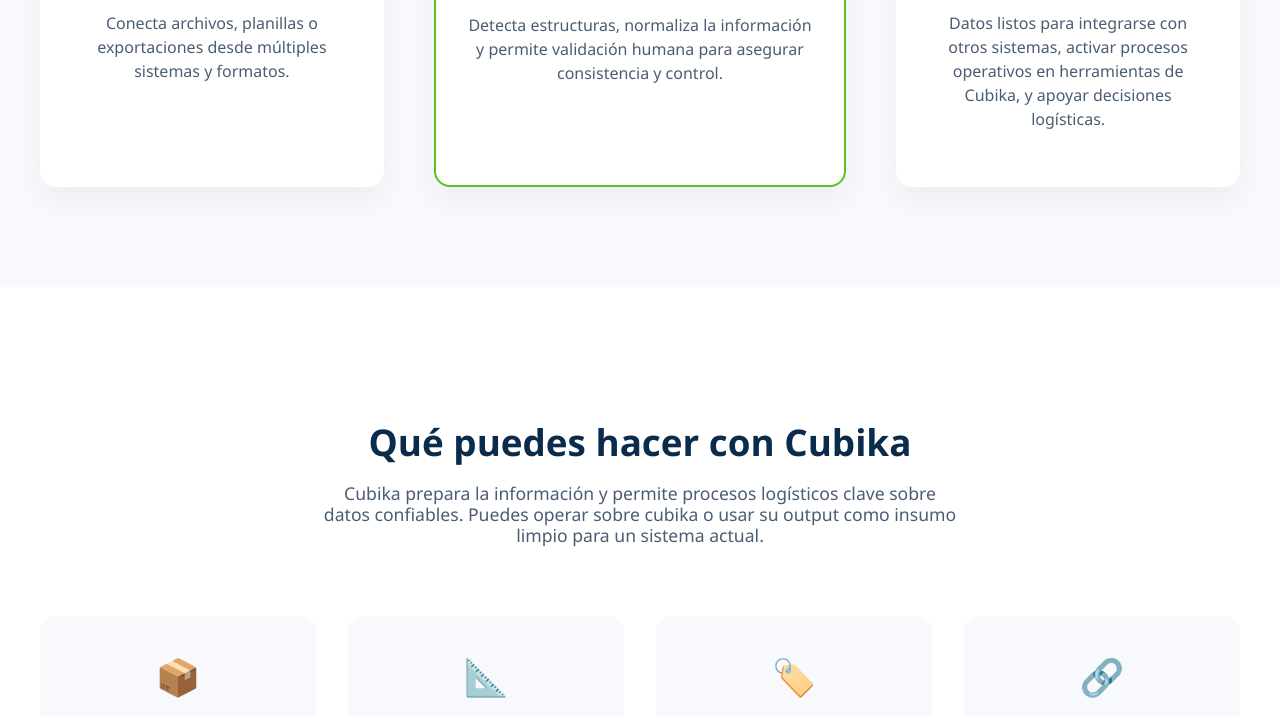
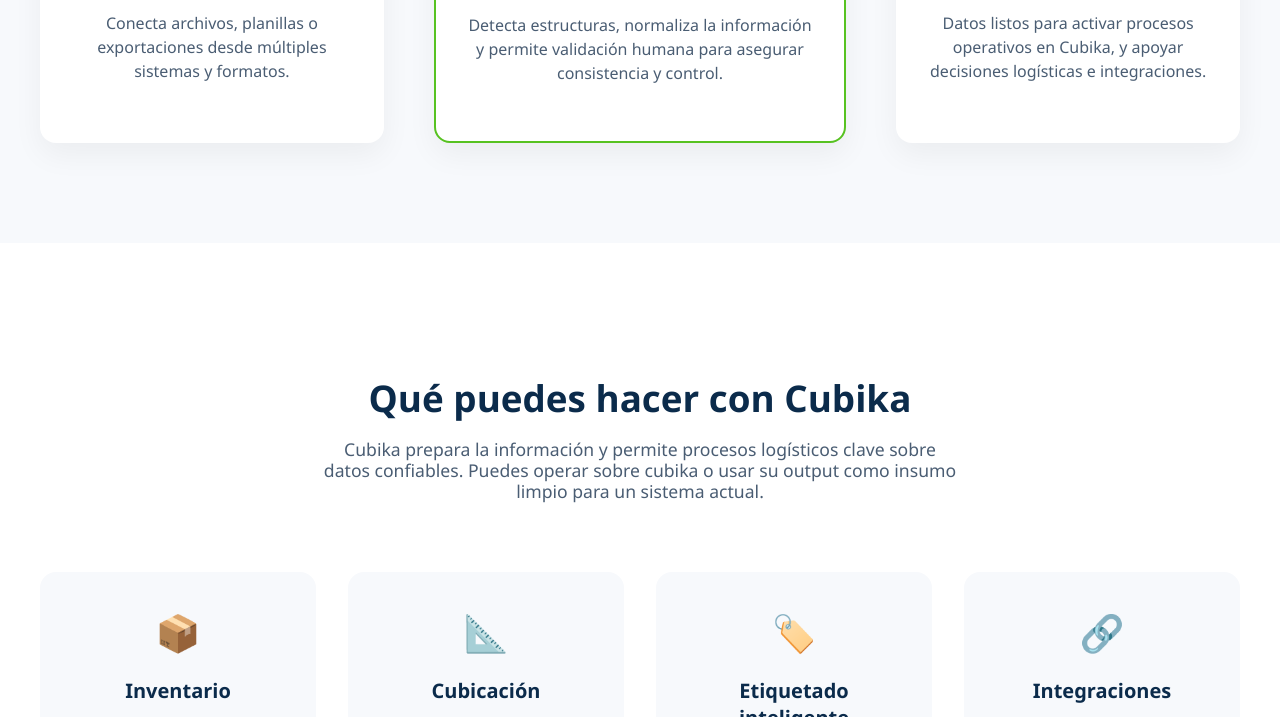
Before and after one commit to echeverrigroup/cubika-landing, a website: page index.html in a window 1280 px wide. Shown: the part 1231-1948 px from the top of the page. Drawn offline with Linux system fonts and the light colour scheme.

Commit message:
Refine output description in index.html

```diff
--- a/index.html
+++ b/index.html
@@ -695,9 +695,9 @@
         <div class="step-icon">📤</div>
         <h3>Output operable</h3>
         <p>
-          Datos listos para integrarse con otros sistemas,
-          activar procesos operativos en herramientas de Cubika,
-          y apoyar decisiones logísticas.
+          Datos listos para activar procesos
+          operativos en Cubika,
+          y apoyar decisiones logísticas e integraciones.
         </p>
       </div>
 
```
